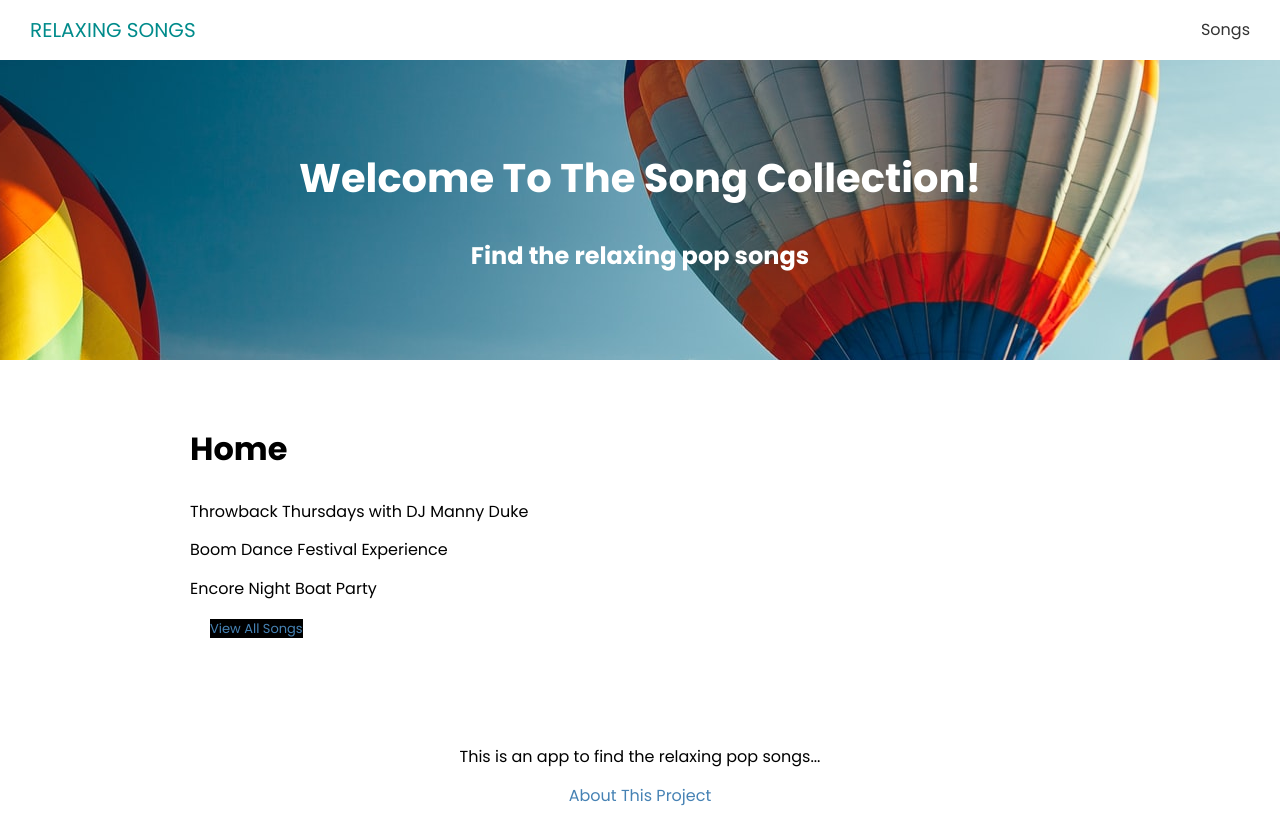
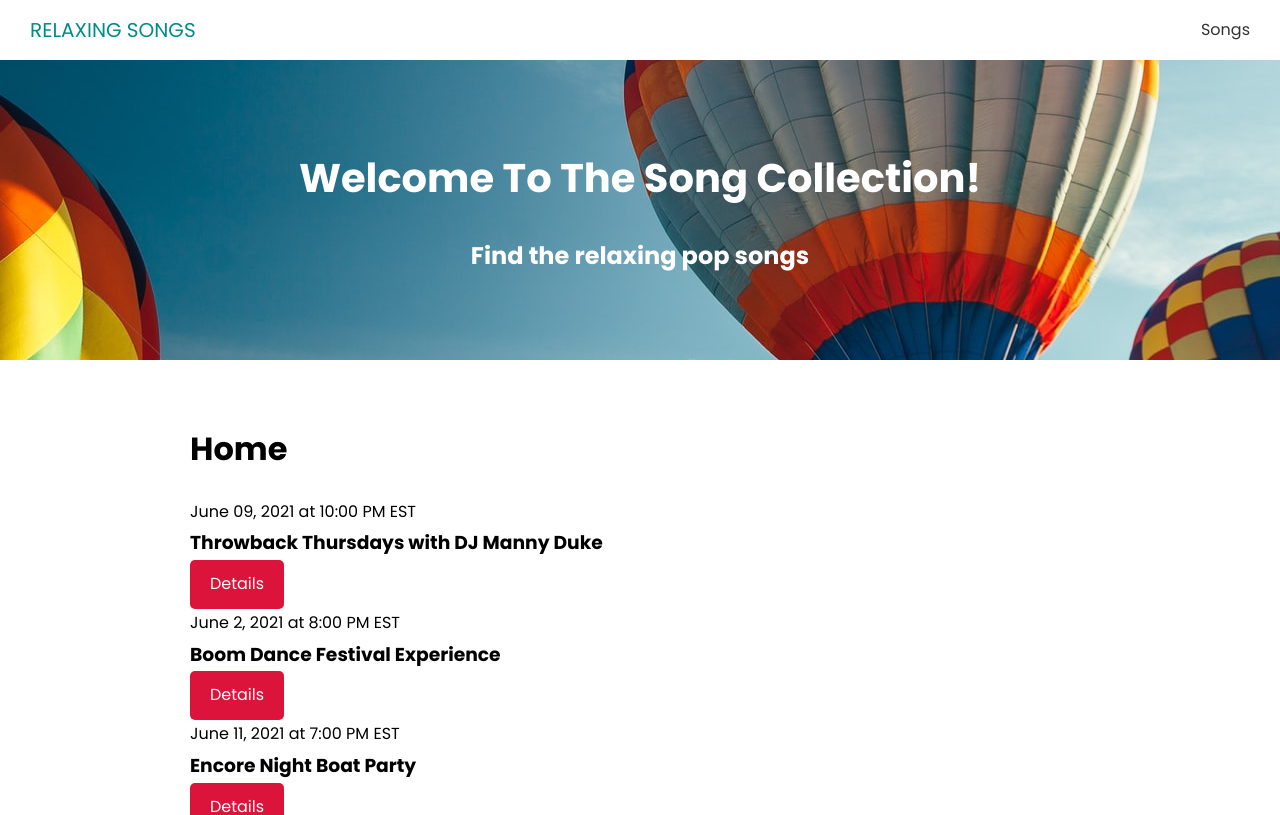
Before and after one commit to miily8310s/relaxing-pop-songs, a Next.js app: page / in a window 1280 px wide. Shown: the top 815 px of the page. Built offline with nearby package versions, Linux system fonts and the light colour scheme; no server answers.

Commit message:
add songitem component

```diff
--- /dev/null
+++ b/components/SongItem.tsx
@@ -0,0 +1,21 @@
+import Link from 'next/link'
+import styles from '@/styles/SongItem.module.scss'
+
+const SongItem = ({ song }): JSX.Element => (
+  <div className={styles.event}>
+    <div className={styles.info}>
+      <span>
+        {song.date} at {song.time}
+      </span>
+      <h3>{song.name}</h3>
+    </div>
+
+    <div className={styles.link}>
+      <Link href={`/events/${song.slug}`}>
+        <a className="btn">Details</a>
+      </Link>
+    </div>
+  </div>
+)
+
+export default SongItem
--- a/pages/index.tsx
+++ b/pages/index.tsx
@@ -2,6 +2,8 @@ import { GetStaticProps } from 'next'
 import Link from 'next/link'
 
 import Layout from '@/components/Layout'
+import SongItem from '@/components/SongItem'
+
 import { API_URL } from '@/config/index'
 
 export const HomePage = ({ songs }): JSX.Element => (
@@ -9,7 +11,7 @@ export const HomePage = ({ songs }): JSX.Element => (
     <h1>Home</h1>
     {songs.length === 0 && <h3>No songs...</h3>}
     {songs.map((song) => (
-      <p key={song.id}>{song.name}</p>
+      <SongItem key={song.id} song={song} />
     ))}
     {songs.length > 0 && (
       <Link href="/songs">
--- /dev/null
+++ b/styles/SongItem.module.scss
@@ -0,0 +1,7 @@
+.song {
+  display: flex;
+  justify-content: space-between;
+  align-items: center;
+  margin: 20px 0;
+  padding: 13px;
+}
```
